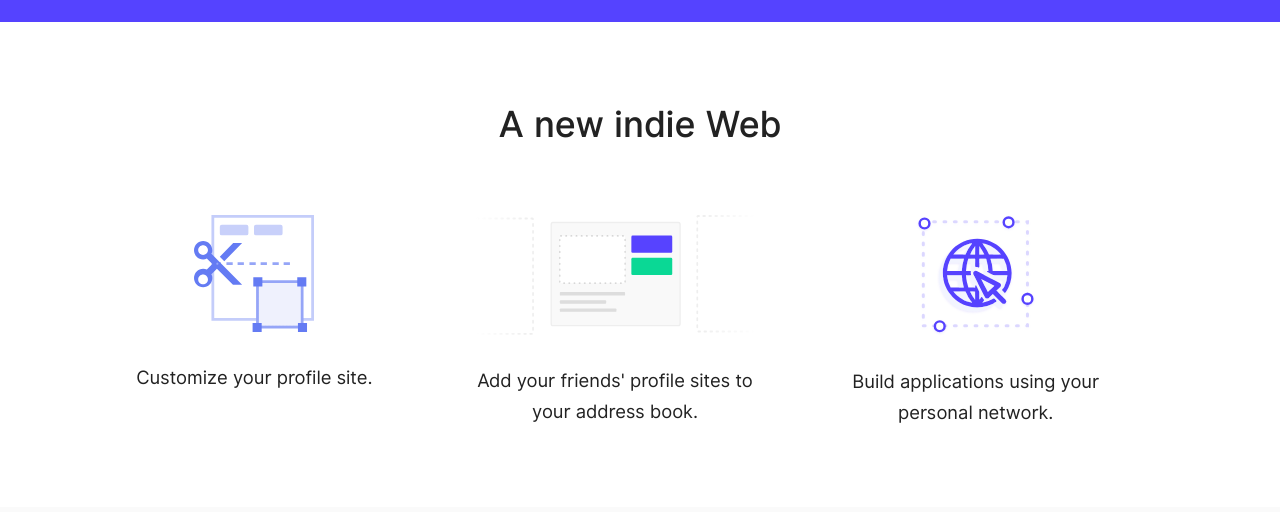
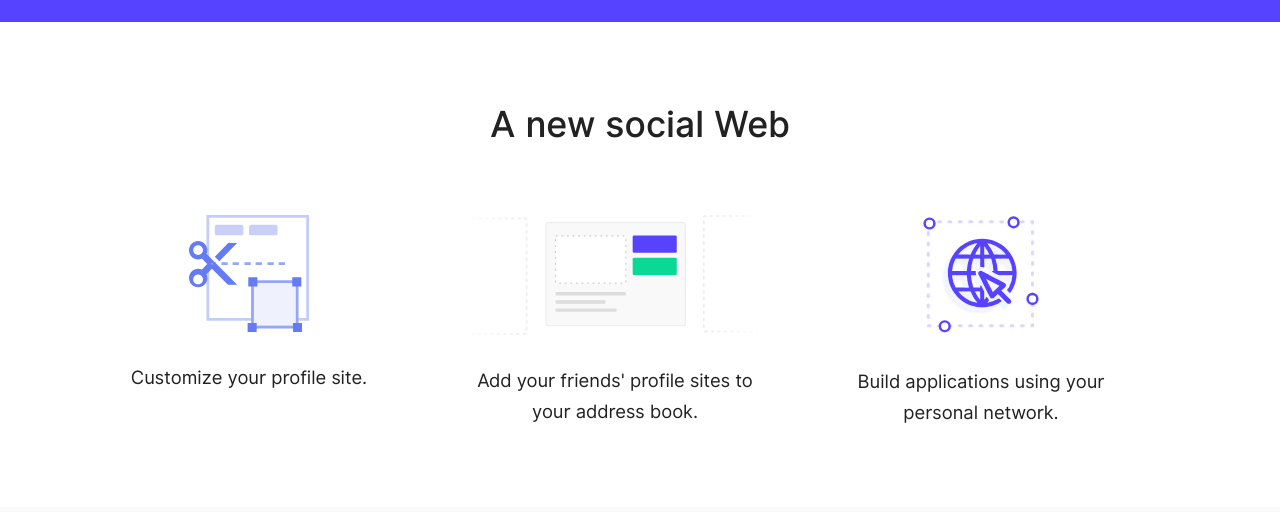
Before and after one commit to beakerbrowser/beakerbrowser.com, a Jekyll site: the page built from index.html, in a window 1280 px wide. Shown: the part 2934-3446 px from the top of the page. Built offline with Jekyll 4.4.1, drawn with Linux system fonts in a browser that asks for light colours.

Commit message:
Responsive fixes

```diff
--- a/css/pages/_home.scss
+++ b/css/pages/_home.scss
@@ -214,6 +214,7 @@
       margin: 0;
       padding: 18px 60px 18px 20px;
       width: 500px;
+      max-width: 44vw;
     }
   }
 }
@@ -259,16 +260,30 @@
     img {
       display: block;
       width: 120px;
+      min-width: 120px;
       margin: 0 auto 30px;
 
       &.bigger {
         width: 300px;
+        min-width: 300px;
         height: 120px;
       }
     }
 
     p {
       text-align: center;
+    }
+  }
+
+  @media (max-width: 1000px) {
+    .columns {
+      display: block;
+      column-width: unset;
+
+      .col {
+        display: block;
+        margin-bottom: 50px;
+      }
     }
   }
 }
--- a/index.html
+++ b/index.html
@@ -189,7 +189,7 @@
 </div>
 
 <div class="section social-network">
-  <h3>A new indie Web</h3>
+  <h3>A new social Web</h3>
   <div class="container columns">
     <div class="col col-1-3">
       <img src="/img/customizable-apps.svg">
```
Also changed, not shown: 3 other files.
